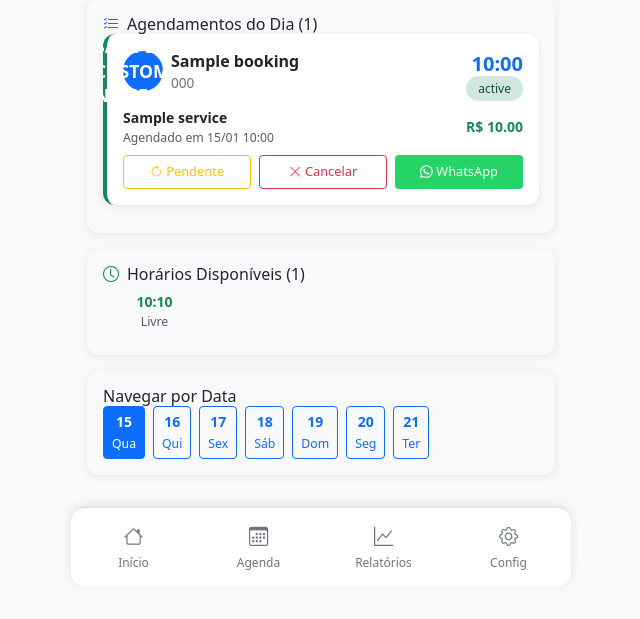
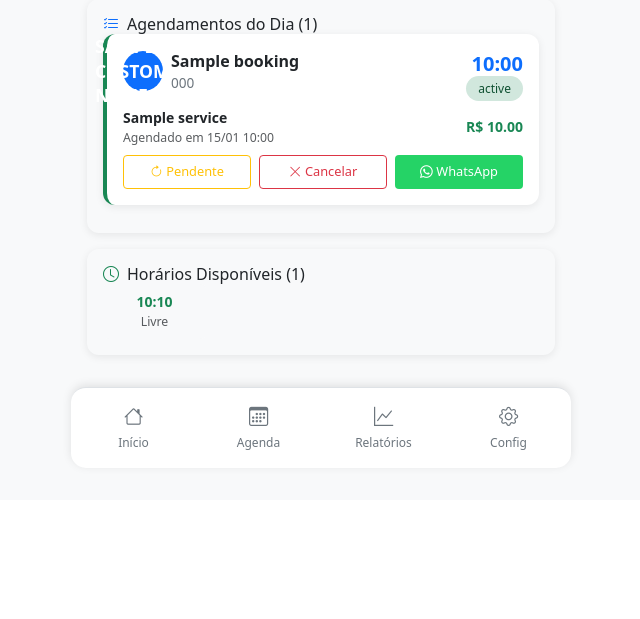
Before and after one commit to Igorls34/site-agendamento, a Django app: template bookings/templates/bookings/profissional/agenda.html in a window 1280 px wide. Shown: the part 369-988 px from the top of the page, without its empty margins (319-959 px from the left). After the commit the page ends 838 px from the top, so only its background shows below. Run offline with Django 5.2, Linux system fonts and the light colour scheme; the template is opened without the code that fills it: most values are stand-ins (such as "Sample title", 1, 10 or a date in 2020).

Commit message:
Remove navegação de data inferior na agenda profissional

```diff
--- a/bookings/templates/bookings/profissional/agenda.html
+++ b/bookings/templates/bookings/profissional/agenda.html
@@ -145,17 +145,6 @@
 </div>
 {% endif %}
 
-<!-- Navegação Rápida de Datas -->
-<div class="card-mobile">
-    <div class="card-body">
-        <h6 class="card-title">Navegar por Data</h6>
-
-        <div class="d-flex gap-2 overflow-auto" id="date-navigation">
-            <!-- Navegação será gerada via JavaScript -->
-        </div>
-    </div>
-</div>
-
 {% if not agendamentos %}
 <div class="text-center py-5">
     <i class="bi bi-calendar-x text-muted" style="font-size: 3rem;"></i>
@@ -202,37 +191,6 @@
             alert('Erro ao atualizar status');
         }
     }
-
-    // Adicionar filtro customizado adddays (simulado via JS para navegação)
-    document.addEventListener('DOMContentLoaded', function() {
-        // Gerar navegação dinâmica de datas
-        const currentDate = new Date('{{ selected_date|date:"Y-m-d" }}');
-        const navContainer = document.getElementById('date-navigation');
-
-        if (navContainer) {
-            navContainer.innerHTML = ''; // Limpar
-
-            for (let i = 0; i < 7; i++) {
-                const navDate = new Date(currentDate);
-                navDate.setDate(navDate.getDate() + i);
-
-                const dateStr = navDate.toISOString().split('T')[0];
-                const isSelected = dateStr === '{{ selected_date|date:"Y-m-d" }}';
-
-                const btn = document.createElement('a');
-                btn.href = `?date=${dateStr}`;
-                btn.className = `btn btn-sm ${isSelected ? 'btn-primary' : 'btn-outline-primary'} flex-shrink-0`;
-                btn.innerHTML = `
-                    <div class="text-center">
-                        <div class="fw-bold">${navDate.getDate()}</div>
-                        <small>${['Dom','Seg','Ter','Qua','Qui','Sex','Sáb'][navDate.getDay()]}</small>
-                    </div>
-                `;
-
-                navContainer.appendChild(btn);
-            }
-        }
-    });
 </script>
 
 <style>
```
